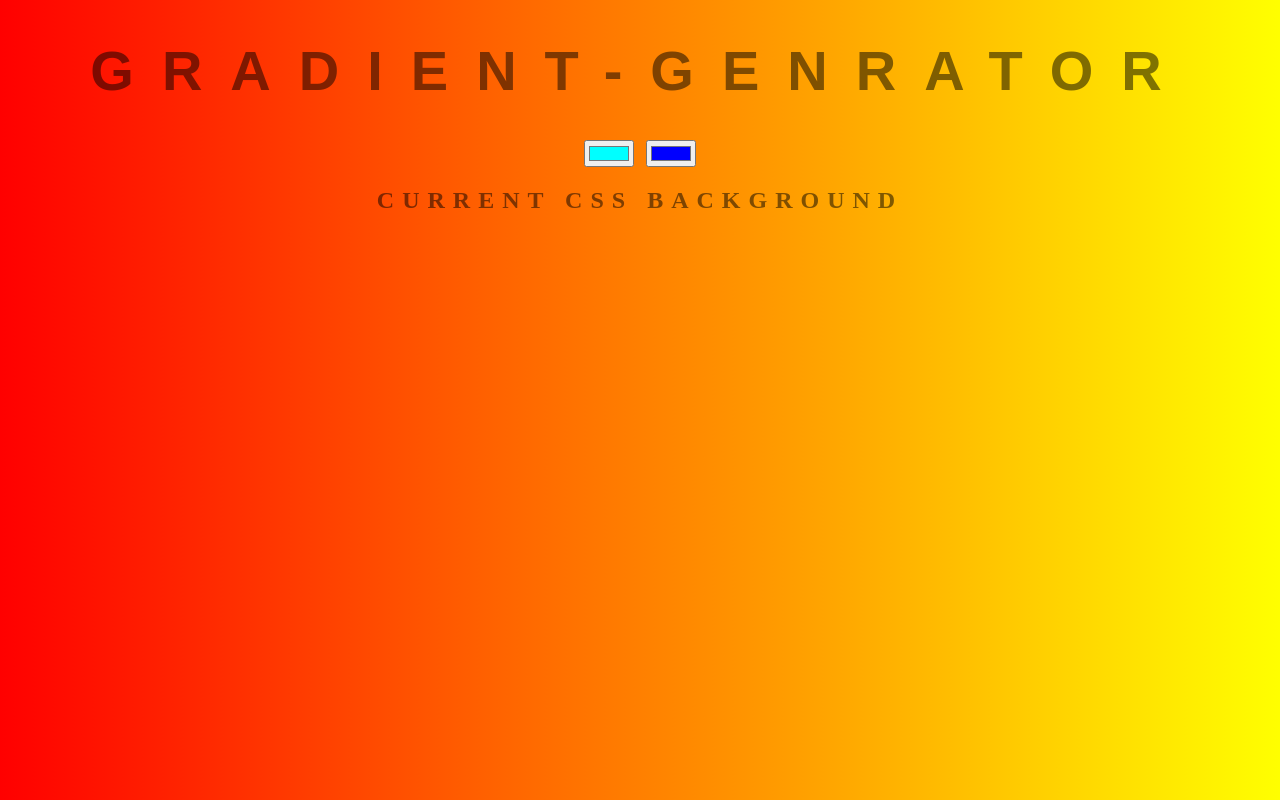
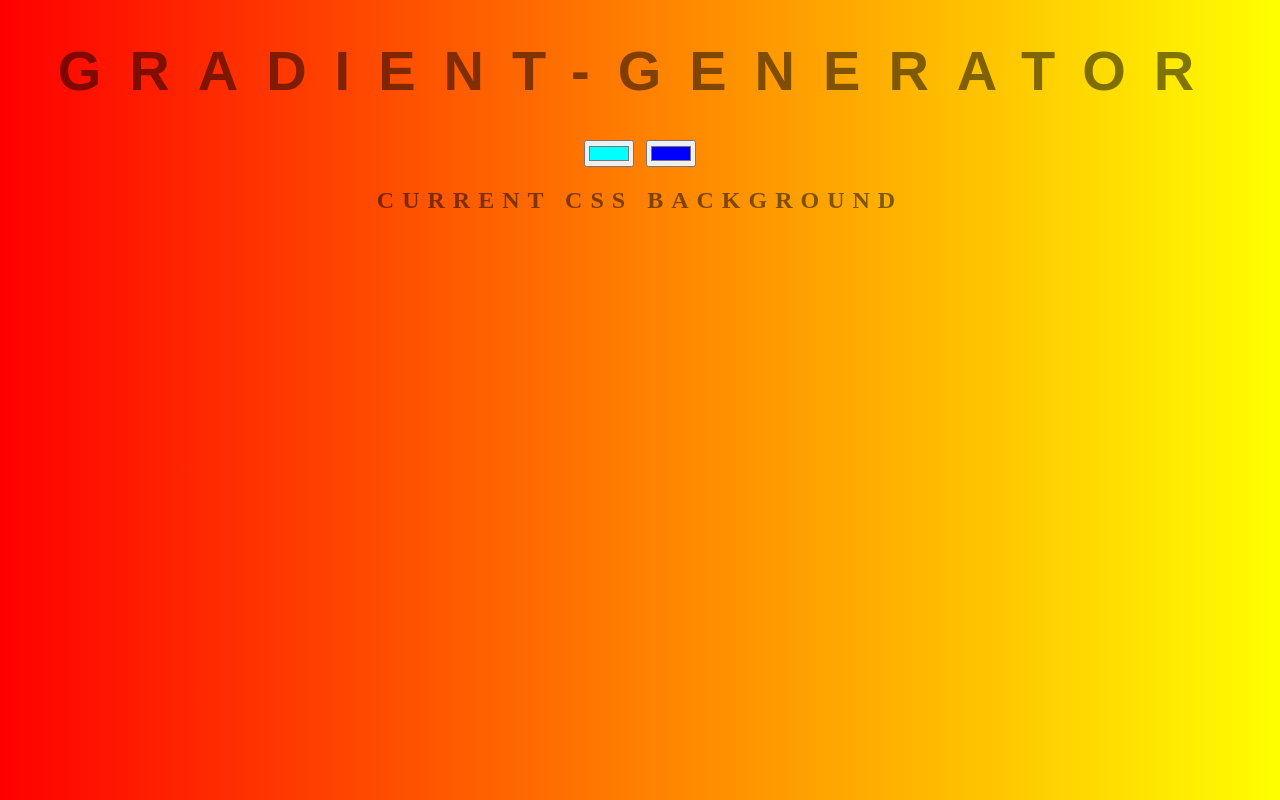
Before and after one commit to kartikmahajan5688/background-generator, a plain HTML site: page index.html in a window 1280 px wide. Drawn offline with Linux system fonts and the light colour scheme.

Commit message:
Changing Title1

```diff
--- a/index.html
+++ b/index.html
@@ -8,7 +8,7 @@
     <link rel="stylesheet" href="style.css">
 </head>
 <body id="gradient">
-    <h1>Gradient-Genrator</h1>
+    <h1>Gradient-Generator</h1>
     <input class="color1" type="color" name="color1" value="#00ffff">
     <input class="color2" type="color" name="color2" value="#0000ff">
     <h2>Current CSS Background</h2>
```
